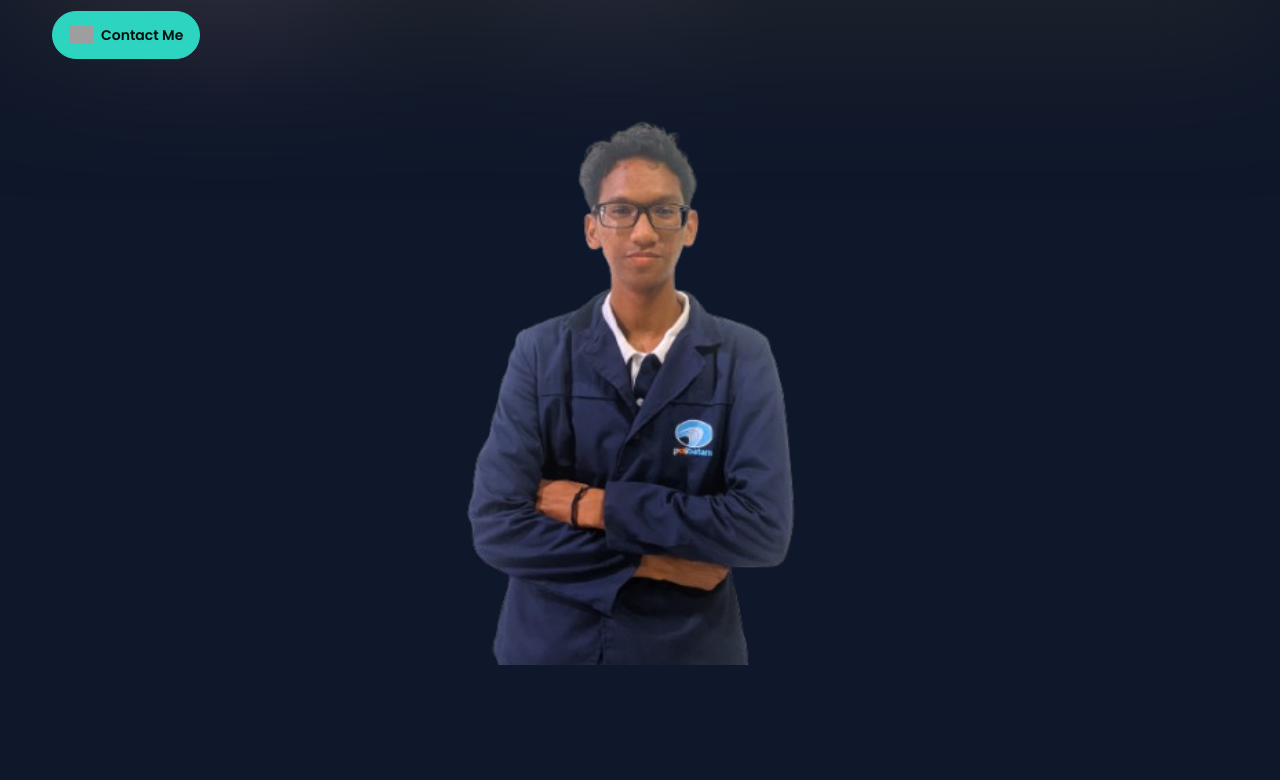
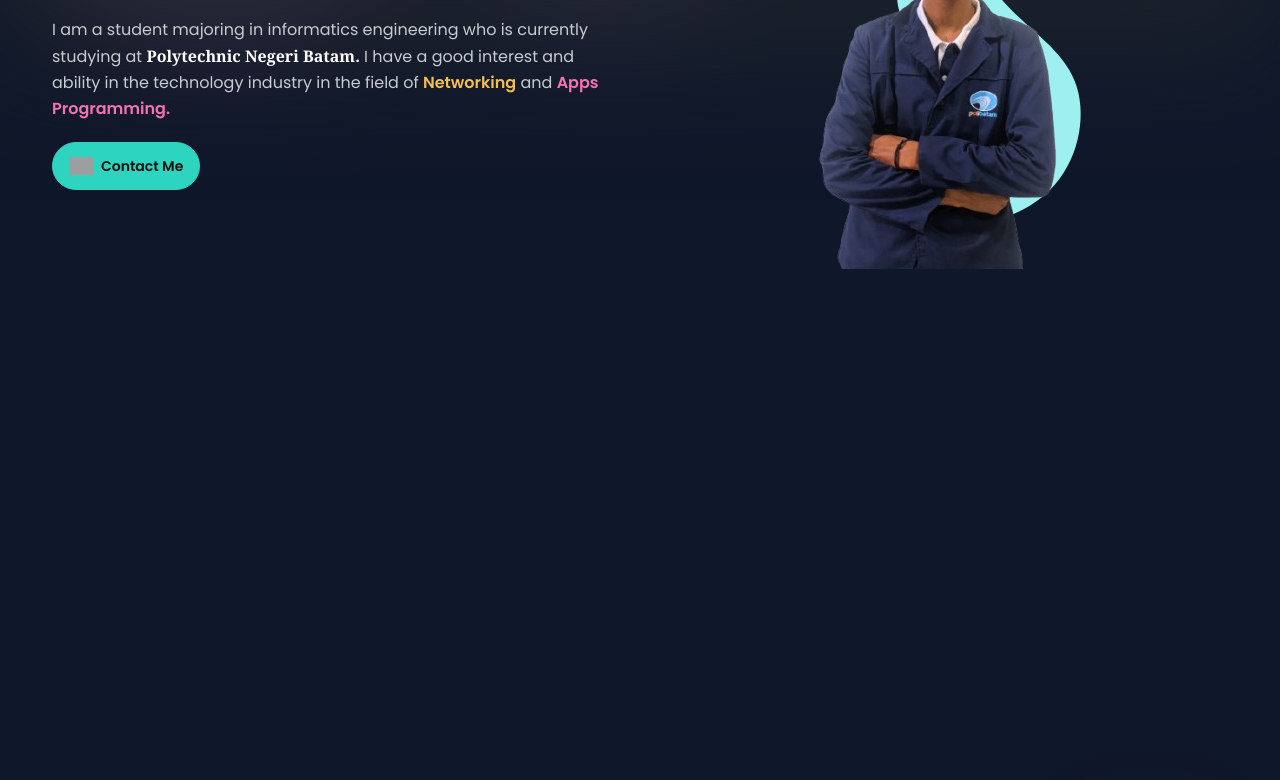
Before and after one commit to mhddanial/my-porto, a website: page docs/index.html in a window 1280 px wide. Shown: the part 310-1090 px from the top of the page. Drawn offline with Linux system fonts and the light colour scheme; grey boxes are pictures that could not be loaded.

Commit message:
make responsive hero section

```diff
--- a/docs/index.html
+++ b/docs/index.html
@@ -24,7 +24,7 @@
             <section id="hero" class="pt-32">
                 <div class="container">
                     <div class="flex flex-wrap">
-                        <div class="w-full self-center px-5">
+                        <div class="w-full self-center px-5 lg:w-1/2">
                             <h1 class="text-base font-semibold text-success">Hello Everyone👋 I am <span class="block font-bold text-white text-4xl mt-2">Muhammad Danial</span></h1>
                             <h2 class="font-medium text-slate-400 text-lg mb-5">Informatics Engineering Student.</h2>
                             <p class="text-base leading-relaxed">I am a student majoring in informatics engineering who is currently studying at <span class="font-semibold text-white font-serif">Polytechnic Negeri Batam.</span>
@@ -36,9 +36,14 @@
                                 </a>
                             </div>
                         </div>
-                        <div class="w-full self-end px-4">
-                            <div class="mt-10">
-                                <img src="../docs/img/remove.png" alt="Gambar" class="max-w-full mx-auto" width="500" height="500">
+                        <div class="w-full self-end px-4 lg:w-1/2">
+                            <div class="relative mt-10">
+                                <img src="../docs/img/remove.png" alt="Gambar" class="max-w-full mx-auto">
+                                <span class="absolute -bottom-0 -z-10 left-1/2 -translate-x-1/2">
+                                    <svg width="400" height="400" viewBox="0 0 200 200" xmlns="http://www.w3.org/2000/svg">
+                                        <path fill="#9EF0F0" d="M31.2,-32.1C43.7,-18.7,59.3,-9.4,65.4,6.1C71.5,21.5,68.1,43.1,55.6,57.6C43.1,72.2,21.5,79.7,2.1,77.6C-17.3,75.5,-34.6,63.8,-34.7,49.2C-34.8,34.6,-17.6,17.3,-14.8,2.8C-12,-11.7,-23.6,-23.5,-23.5,-36.9C-23.5,-50.3,-11.7,-65.3,-1.2,-64.2C9.4,-63,18.7,-45.5,31.2,-32.1Z" transform="translate(100 100)" />
+                                    </svg>
+                                </span>
                             </div>
                         </div>
                     </div>
```
Also changed, not shown: docs/css/output.css.
